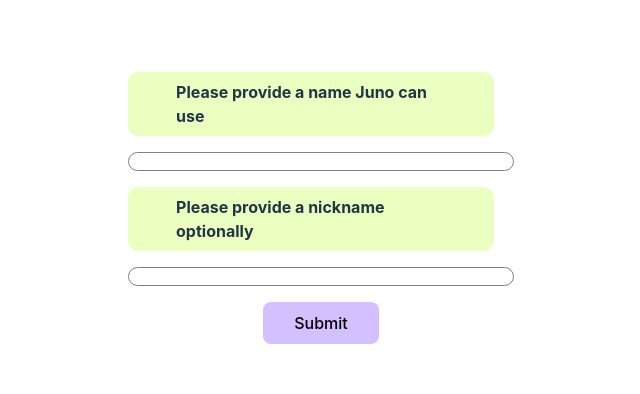
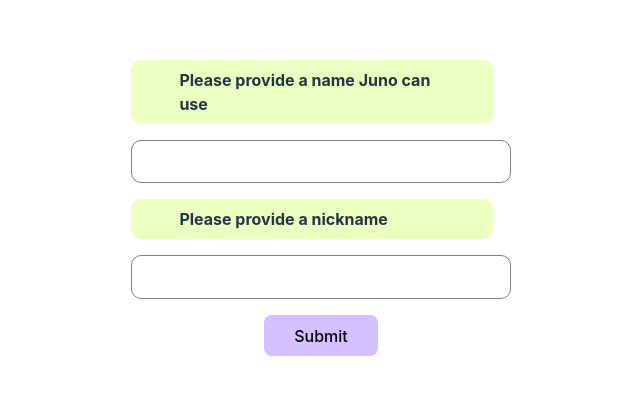
Before and after one commit to slavgetov/juno, a React (Vite) app: page /form-step1 in a window 1280 px wide. Shown: the part 192-586 px from the top of the page, without its empty margins (319-959 px from the left). Built offline with nearby package versions, Linux system fonts and the light colour scheme.

Commit message:
form validation error

```diff
--- a/src/components/FunnelForm/FunnelFormStep1.css
+++ b/src/components/FunnelForm/FunnelFormStep1.css
@@ -8,9 +8,16 @@ input {
   outline: none;
   border: 1px solid gray;
   border-radius: 10px;
+  padding: 1em;
 }
 
 .formButton {
   width: 30%;
   background-color: #d4c0ff;
 }
+
+.disabledFormButton {
+  width: 30%;
+  background-color: gray;
+  color: #fff;
+}
--- a/src/components/FunnelForm/FunnelFormStep1.tsx
+++ b/src/components/FunnelForm/FunnelFormStep1.tsx
@@ -16,7 +16,11 @@ interface FormData {
 
 const FunnelFormStep1 = ({ buttonTitle }: FunnelFormProps1) => {
   //so not only should you provide a generic to the hook but also to the props
-  const { register, handleSubmit } = useForm<FormData>();
+  const {
+    register,
+    handleSubmit,
+    formState: { errors },
+  } = useForm<FormData>();
   const onSubmit = (data: FormData) => {
     console.log(data);
   };
@@ -24,11 +28,20 @@ const FunnelFormStep1 = ({ buttonTitle }: FunnelFormProps1) => {
     <section>
       <form className="formContainer" onSubmit={handleSubmit(onSubmit)}>
         <label>Please provide a name Juno can use</label>
-        <input {...register("firstName")} />
-        <label>Please provide a nickname optionally</label>
-        <input {...register("nickname")} />
+        <input {...register("firstName", { required: true, maxLength: 20 })} />
+        <label>Please provide a nickname</label>
+        <input {...register("nickname", { required: true, maxLength: 20 })} />
         <Link to="/form-step2">
-          <Button className="formButton">{buttonTitle}</Button>
+          <Button
+            disabled={errors.firstName || errors.nickname ? true : false}
+            className={
+              errors.firstName || errors.nickname
+                ? "disabledFormButton"
+                : "formButton"
+            }
+          >
+            {buttonTitle}
+          </Button>
         </Link>
       </form>
     </section>
```
